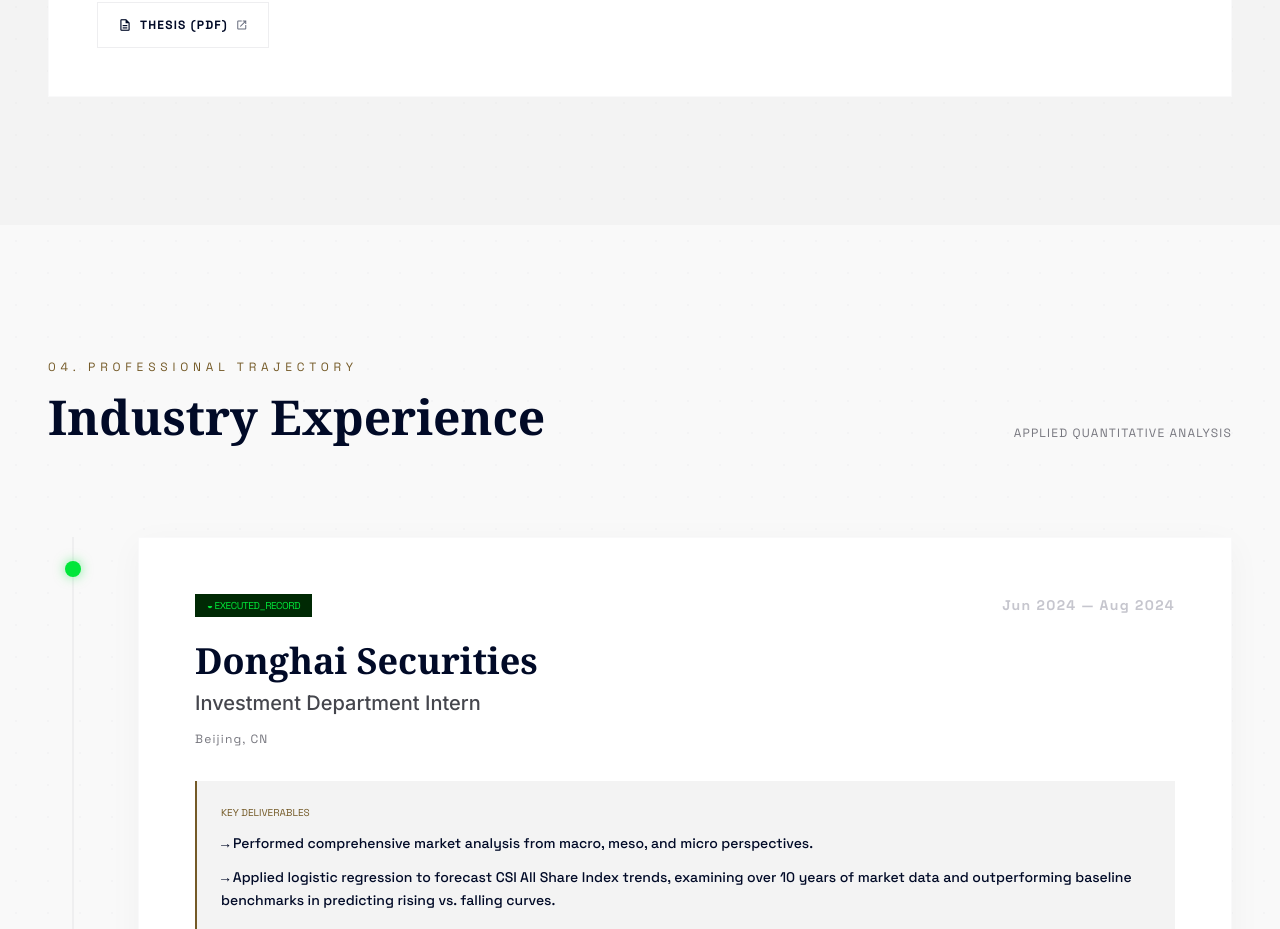
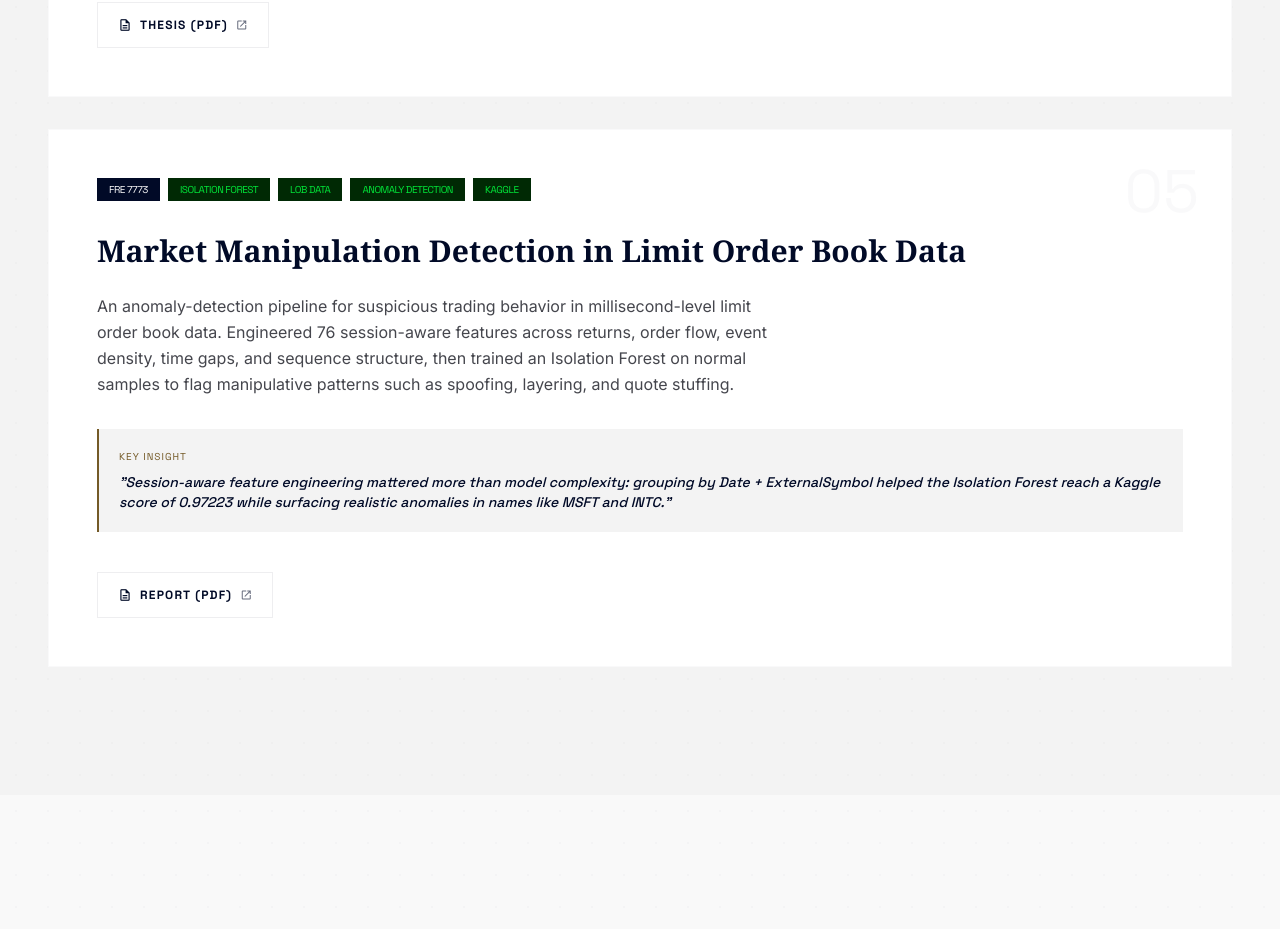
Before and after one commit to Demoniooo/Personal_website, a React (Vite) app: page / in a window 1280 px wide. Shown: the part 5298-6227 px from the top of the page. Built offline with nearby package versions, Linux system fonts and the light colour scheme.

Commit message:
Add FRE 7773 project

```diff
--- a/src/components/Projects.jsx
+++ b/src/components/Projects.jsx
@@ -83,6 +83,23 @@
       {
         label: "Thesis (PDF)",
         href: "/intern-proj/us_market_thesis.pdf",
+        icon: "description",
+      },
+    ],
+  },
+  {
+    id: "05",
+    course: "FRE 7773",
+    tags: ["Isolation Forest", "LOB Data", "Anomaly Detection", "Kaggle"],
+    title: "Market Manipulation Detection in Limit Order Book Data",
+    description:
+      "An anomaly-detection pipeline for suspicious trading behavior in millisecond-level limit order book data. Engineered 76 session-aware features across returns, order flow, event density, time gaps, and sequence structure, then trained an Isolation Forest on normal samples to flag manipulative patterns such as spoofing, layering, and quote stuffing.",
+    insight:
+      '"Session-aware feature engineering mattered more than model complexity: grouping by Date + ExternalSymbol helped the Isolation Forest reach a Kaggle score of 0.97223 while surfacing realistic anomalies in names like MSFT and INTC."',
+    files: [
+      {
+        label: "Report (PDF)",
+        href: "/7773-proj/7773-report.pdf",
         icon: "description",
       },
     ],
```
Also changed, not shown: 1 other file (tests, documents, lock files or other folders).
